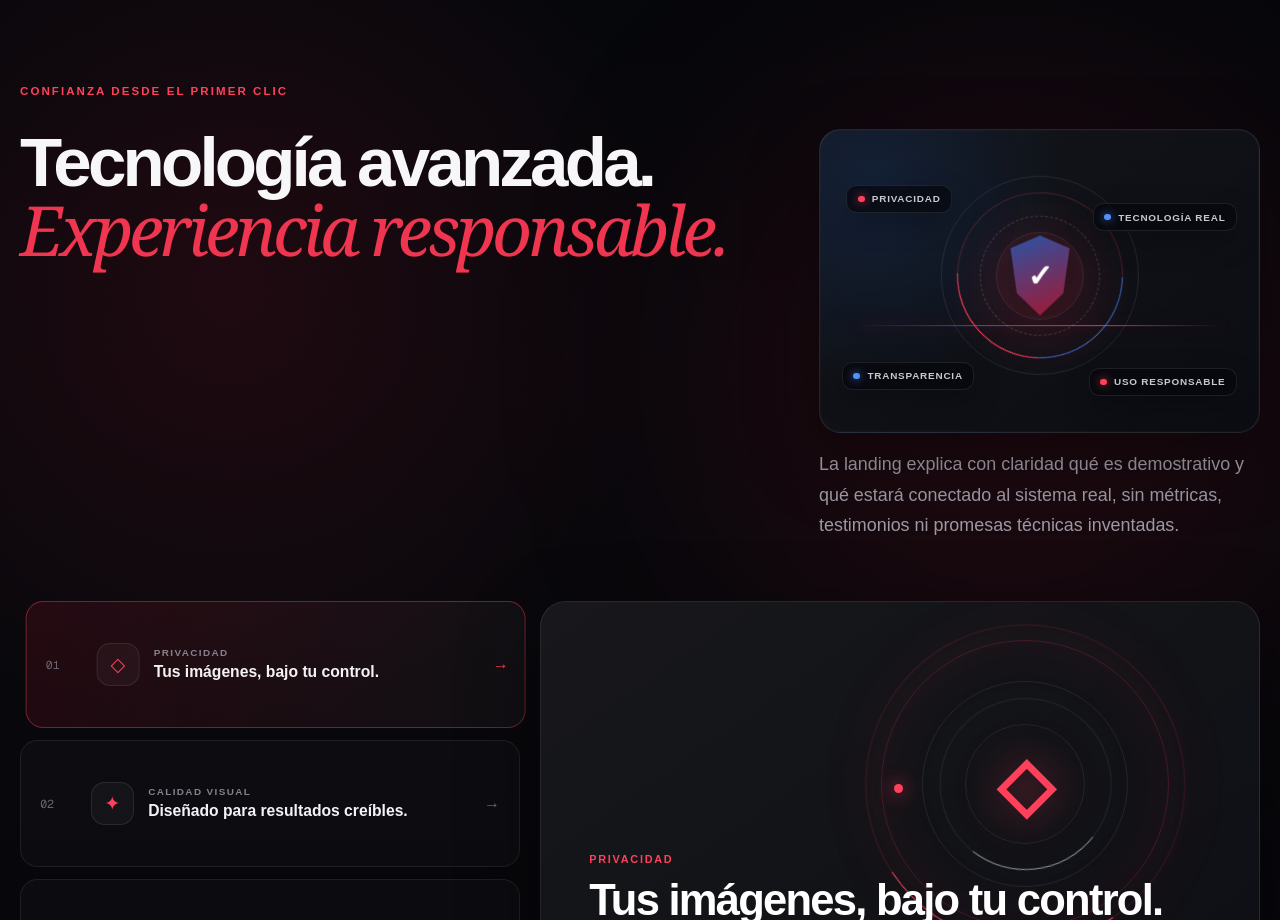
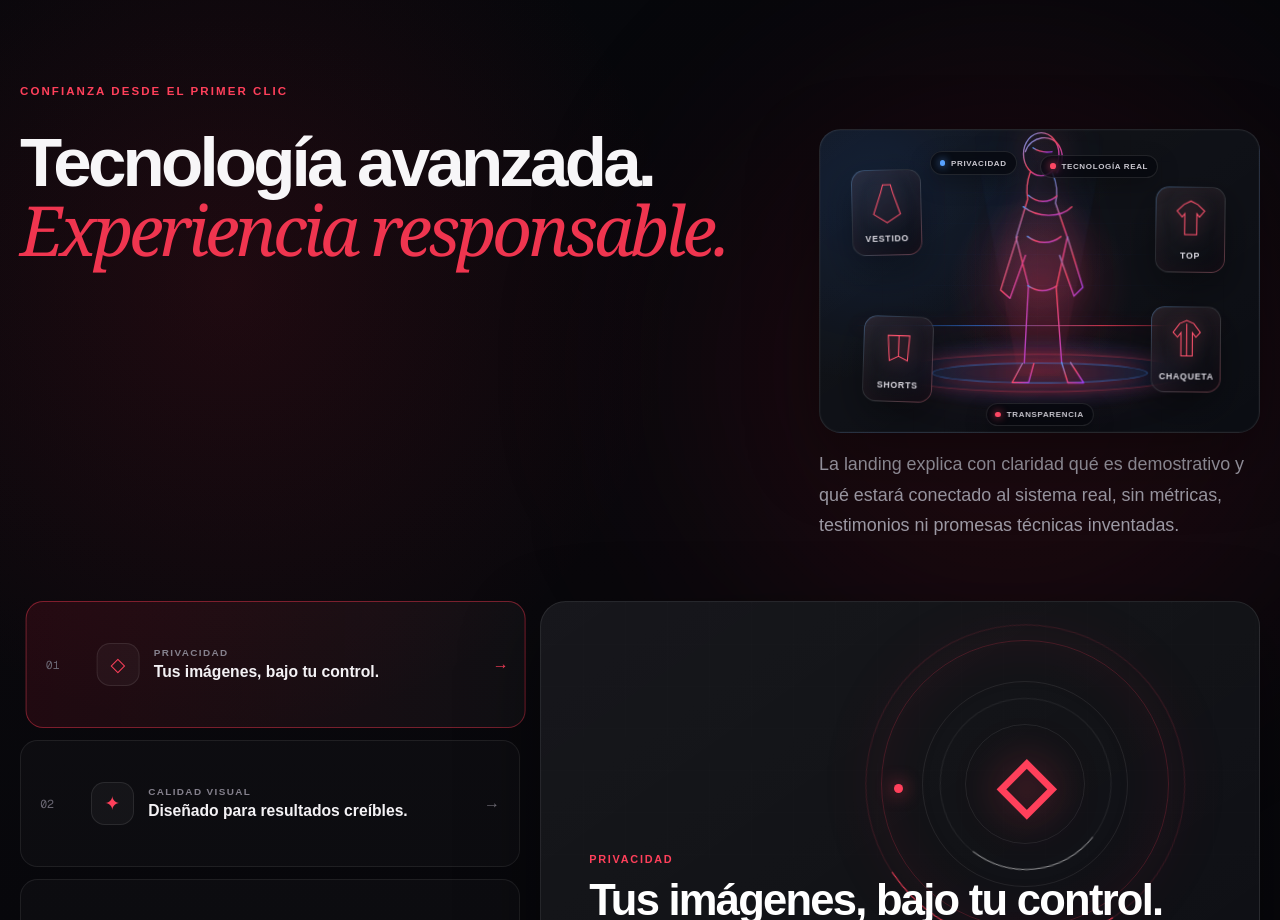
Before and after one commit to Frankolvdev/tryon_landing, a Next.js app: page / in a window 1280 px wide. Shown: the part 4460-5380 px from the top of the page. Built offline with nearby package versions, Linux system fonts and the light colour scheme; no server answers.

Commit message:
feat: add floating holographic fashion orbit

```diff
--- a/src/components/landing/trust-privacy-section.module.css
+++ b/src/components/landing/trust-privacy-section.module.css
@@ -487,3 +487,217 @@
   .securityCore::after,
   .shield { animation: none; }
 }
+
+/* 06X: escena holográfica de moda animada, aislada a esta sección */
+.holoStage {
+  position: absolute;
+  left: 50%;
+  bottom: 7%;
+  width: min(74%, 22rem);
+  height: 4.8rem;
+  transform: translateX(-50%);
+  border-radius: 50%;
+  background: radial-gradient(ellipse at center, rgba(255, 53, 85, .24), rgba(54, 130, 255, .08) 48%, transparent 72%);
+  filter: drop-shadow(0 0 22px rgba(255, 53, 85, .22));
+}
+
+.stageRing,
+.stageRingInner {
+  position: absolute;
+  inset: 25% 4%;
+  border: 1px solid rgba(255, 73, 100, .58);
+  border-radius: 50%;
+  box-shadow: 0 0 18px rgba(255, 73, 100, .28), inset 0 0 18px rgba(83, 151, 255, .12);
+  animation: stagePulse 3.2s ease-in-out infinite;
+}
+
+.stageRingInner {
+  inset: 37% 18%;
+  border-color: rgba(73, 148, 255, .55);
+  animation-delay: -1.1s;
+}
+
+.stageBeam {
+  position: absolute;
+  left: 28%;
+  right: 28%;
+  bottom: 46%;
+  height: 16rem;
+  background: linear-gradient(to top, rgba(255, 61, 91, .18), rgba(61, 137, 255, .08) 62%, transparent);
+  clip-path: polygon(35% 100%, 65% 100%, 100% 0, 0 0);
+  filter: blur(7px);
+  opacity: .75;
+  animation: beamBreathe 3.8s ease-in-out infinite;
+}
+
+.holoWoman {
+  position: absolute;
+  left: 50%;
+  bottom: 9%;
+  width: clamp(8.7rem, 31%, 12.8rem);
+  transform: translateX(-50%);
+  filter: drop-shadow(0 0 12px rgba(255, 67, 95, .5)) drop-shadow(0 0 24px rgba(66, 137, 255, .24));
+  animation: womanFloat 4.2s ease-in-out infinite;
+  z-index: 3;
+}
+
+.holoWoman svg {
+  display: block;
+  width: 100%;
+  height: auto;
+  opacity: .94;
+}
+
+.bodyScan {
+  position: absolute;
+  left: 18%;
+  right: 18%;
+  top: 12%;
+  height: 2px;
+  background: linear-gradient(90deg, transparent, #58a2ff, #ff4764, transparent);
+  box-shadow: 0 0 12px #ff4764;
+  animation: bodyScanMove 3.7s ease-in-out infinite;
+}
+
+.bodyGlow {
+  position: absolute;
+  inset: 16% 25% 10%;
+  border-radius: 45%;
+  background: radial-gradient(circle, rgba(255, 58, 91, .14), transparent 66%);
+  filter: blur(15px);
+  animation: glowBreathe 2.8s ease-in-out infinite;
+}
+
+.outfitCard {
+  --orbit-x: 0px;
+  --orbit-y: 0px;
+  position: absolute;
+  width: clamp(4.2rem, 16%, 5.9rem);
+  aspect-ratio: .82;
+  display: grid;
+  place-items: center;
+  padding: .45rem;
+  border: 1px solid rgba(255, 255, 255, .12);
+  border-radius: .85rem;
+  background: linear-gradient(145deg, rgba(255, 255, 255, .065), rgba(6, 8, 14, .72));
+  backdrop-filter: blur(10px);
+  box-shadow: 0 14px 34px rgba(0, 0, 0, .32), inset 0 0 20px rgba(255, 71, 100, .06);
+  animation: outfitOrbit 6.4s ease-in-out infinite;
+  z-index: 4;
+}
+
+.outfitCard::after {
+  content: "";
+  position: absolute;
+  inset: -1px;
+  border-radius: inherit;
+  background: linear-gradient(135deg, rgba(78,157,255,.55), transparent 36%, transparent 62%, rgba(255,73,100,.5));
+  opacity: .55;
+  mask: linear-gradient(#000 0 0) content-box, linear-gradient(#000 0 0);
+  mask-composite: exclude;
+  padding: 1px;
+}
+
+.outfitCard svg {
+  width: 72%;
+  fill: none;
+  stroke: #ff536e;
+  stroke-width: 2.4;
+  filter: drop-shadow(0 0 8px rgba(255, 71, 100, .58));
+}
+
+.outfitCard span {
+  color: #d8d6de;
+  font-size: .55rem;
+  font-weight: 800;
+  letter-spacing: .08em;
+  text-transform: uppercase;
+}
+
+.outfitDress { left: 7%; top: 13%; --orbit-x: 12px; --orbit-y: -8px; }
+.outfitTop { right: 6%; top: 17%; --orbit-x: -10px; --orbit-y: 7px; animation-delay: -1.4s; }
+.outfitShorts { left: 8%; bottom: 13%; --orbit-x: 8px; --orbit-y: 9px; animation-delay: -2.7s; }
+.outfitJacket { right: 7%; bottom: 12%; --orbit-x: -12px; --orbit-y: -6px; animation-delay: -4.1s; }
+
+.dataTag {
+  position: absolute;
+  z-index: 5;
+  padding: .38rem .56rem;
+  border: 1px solid rgba(255,255,255,.1);
+  border-radius: 999px;
+  color: #c9c7cf;
+  background: rgba(5,7,12,.68);
+  backdrop-filter: blur(8px);
+  font-size: .5rem;
+  font-weight: 800;
+  letter-spacing: .08em;
+  text-transform: uppercase;
+  box-shadow: 0 8px 22px rgba(0,0,0,.25);
+}
+
+.dataTag::before {
+  content: "";
+  display: inline-block;
+  width: .36rem;
+  height: .36rem;
+  margin-right: .35rem;
+  border-radius: 50%;
+  background: #58a2ff;
+  box-shadow: 0 0 9px #58a2ff;
+}
+
+.tagPrivacy { left: 25%; top: 7%; }
+.tagReal { right: 23%; top: 8%; }
+.tagClear { left: 50%; bottom: 2%; transform: translateX(-50%); }
+.tagReal::before,
+.tagClear::before { background: #ff4764; box-shadow: 0 0 9px #ff4764; }
+
+@keyframes womanFloat {
+  0%, 100% { transform: translateX(-50%) translateY(0) rotate(-.35deg); }
+  50% { transform: translateX(-50%) translateY(-.6rem) rotate(.45deg); }
+}
+
+@keyframes outfitOrbit {
+  0%, 100% { transform: translate(0, 0) rotate(-1.5deg); }
+  50% { transform: translate(var(--orbit-x), var(--orbit-y)) rotate(1.8deg); }
+}
+
+@keyframes bodyScanMove {
+  0%, 100% { transform: translateY(0); opacity: .15; }
+  15% { opacity: .95; }
+  70% { transform: translateY(17rem); opacity: .72; }
+  85% { opacity: 0; }
+}
+
+@keyframes stagePulse {
+  0%, 100% { transform: scale(1); opacity: .55; }
+  50% { transform: scale(1.04); opacity: 1; }
+}
+
+@keyframes beamBreathe {
+  0%, 100% { opacity: .32; transform: scaleX(.94); }
+  50% { opacity: .78; transform: scaleX(1.05); }
+}
+
+@keyframes glowBreathe {
+  0%, 100% { opacity: .45; transform: scale(.96); }
+  50% { opacity: .9; transform: scale(1.06); }
+}
+
+@media (max-width: 620px) {
+  .holoWoman { width: 8.4rem; }
+  .outfitCard { width: 3.8rem; padding: .3rem; }
+  .outfitCard span { font-size: .43rem; }
+  .dataTag { display: none; }
+  .holoStage { width: 78%; }
+}
+
+@media (prefers-reduced-motion: reduce) {
+  .holoWoman,
+  .outfitCard,
+  .bodyScan,
+  .stageRing,
+  .stageRingInner,
+  .stageBeam,
+  .bodyGlow { animation: none; }
+}
--- a/src/components/landing/trust-privacy-section.tsx
+++ b/src/components/landing/trust-privacy-section.tsx
@@ -64,15 +64,61 @@ export function TrustPrivacySection() {
           <div className={styles.trustVisual} aria-hidden="true">
             <div className={styles.hudGrid} />
             <div className={styles.scanLine} />
-            <div className={styles.securityCore}>
-              <span className={styles.coreRing} />
-              <span className={styles.coreRingInner} />
-              <span className={styles.shield}>✓</span>
+            <div className={styles.holoStage}>
+              <span className={styles.stageRing} />
+              <span className={styles.stageRingInner} />
+              <span className={styles.stageBeam} />
             </div>
-            <span className={`${styles.signal} ${styles.signalPrivacy}`}>Privacidad</span>
-            <span className={`${styles.signal} ${styles.signalReal}`}>Tecnología real</span>
-            <span className={`${styles.signal} ${styles.signalClear}`}>Transparencia</span>
-            <span className={`${styles.signal} ${styles.signalResponsible}`}>Uso responsable</span>
+
+            <div className={styles.holoWoman}>
+              <svg viewBox="0 0 220 430" role="presentation">
+                <defs>
+                  <linearGradient id="womanStroke" x1="0" y1="0" x2="1" y2="1">
+                    <stop offset="0" stopColor="#4e9dff" />
+                    <stop offset=".48" stopColor="#ff4964" />
+                    <stop offset="1" stopColor="#9b3dff" />
+                  </linearGradient>
+                </defs>
+                <g fill="none" stroke="url(#womanStroke)" strokeWidth="2.2" strokeLinecap="round" strokeLinejoin="round">
+                  <ellipse cx="111" cy="46" rx="28" ry="34" />
+                  <path d="M86 42c8-25 43-31 55-6 6 12 3 28-5 39" />
+                  <path d="M94 74c-5 14-7 27-4 43l-18 61 20 76-6 122" />
+                  <path d="M129 76c8 18 9 31 5 47l19 54-17 80 9 118" />
+                  <path d="M91 111c14 12 31 13 45 1" />
+                  <path d="M83 129c22 17 58 19 77 0" />
+                  <path d="M90 176c16 12 37 13 53 0" />
+                  <path d="M91 254c15 10 31 10 46 0" />
+                  <path d="M83 377l-16 30h26l8-30" />
+                  <path d="M145 375l10 32h25l-21-32" />
+                  <path d="M74 176 48 261l15 13 24-68" />
+                  <path d="M153 176l25 80-14 14-23-64" />
+                  <path d="M98 36c9 6 18 8 30 6" />
+                </g>
+              </svg>
+              <span className={styles.bodyScan} />
+              <span className={styles.bodyGlow} />
+            </div>
+
+            <div className={`${styles.outfitCard} ${styles.outfitDress}`}>
+              <svg viewBox="0 0 90 110" role="presentation"><path d="M36 10h18l5 18 17 50-31 20-31-20 17-50z" /></svg>
+              <span>Vestido</span>
+            </div>
+            <div className={`${styles.outfitCard} ${styles.outfitTop}`}>
+              <svg viewBox="0 0 90 110" role="presentation"><path d="M29 16l16-8 16 8 16 15-12 14-6-8v49H31V37l-6 8-12-14z" /></svg>
+              <span>Top</span>
+            </div>
+            <div className={`${styles.outfitCard} ${styles.outfitShorts}`}>
+              <svg viewBox="0 0 90 110" role="presentation"><path d="M20 20h50l-4 58-21-10-21 10zM45 20v48" /></svg>
+              <span>Shorts</span>
+            </div>
+            <div className={`${styles.outfitCard} ${styles.outfitJacket}`}>
+              <svg viewBox="0 0 90 110" role="presentation"><path d="M29 14l16-7 16 7 15 20-10 11-8-10v53H32V35l-8 10-10-11zM45 14v74" /></svg>
+              <span>Chaqueta</span>
+            </div>
+
+            <span className={`${styles.dataTag} ${styles.tagPrivacy}`}>Privacidad</span>
+            <span className={`${styles.dataTag} ${styles.tagReal}`}>Tecnología real</span>
+            <span className={`${styles.dataTag} ${styles.tagClear}`}>Transparencia</span>
           </div>
           <p>
             La landing explica con claridad qué es demostrativo y qué estará conectado al sistema real,
```
Also changed, not shown: 1 other file (tests, documents, lock files or other folders).
